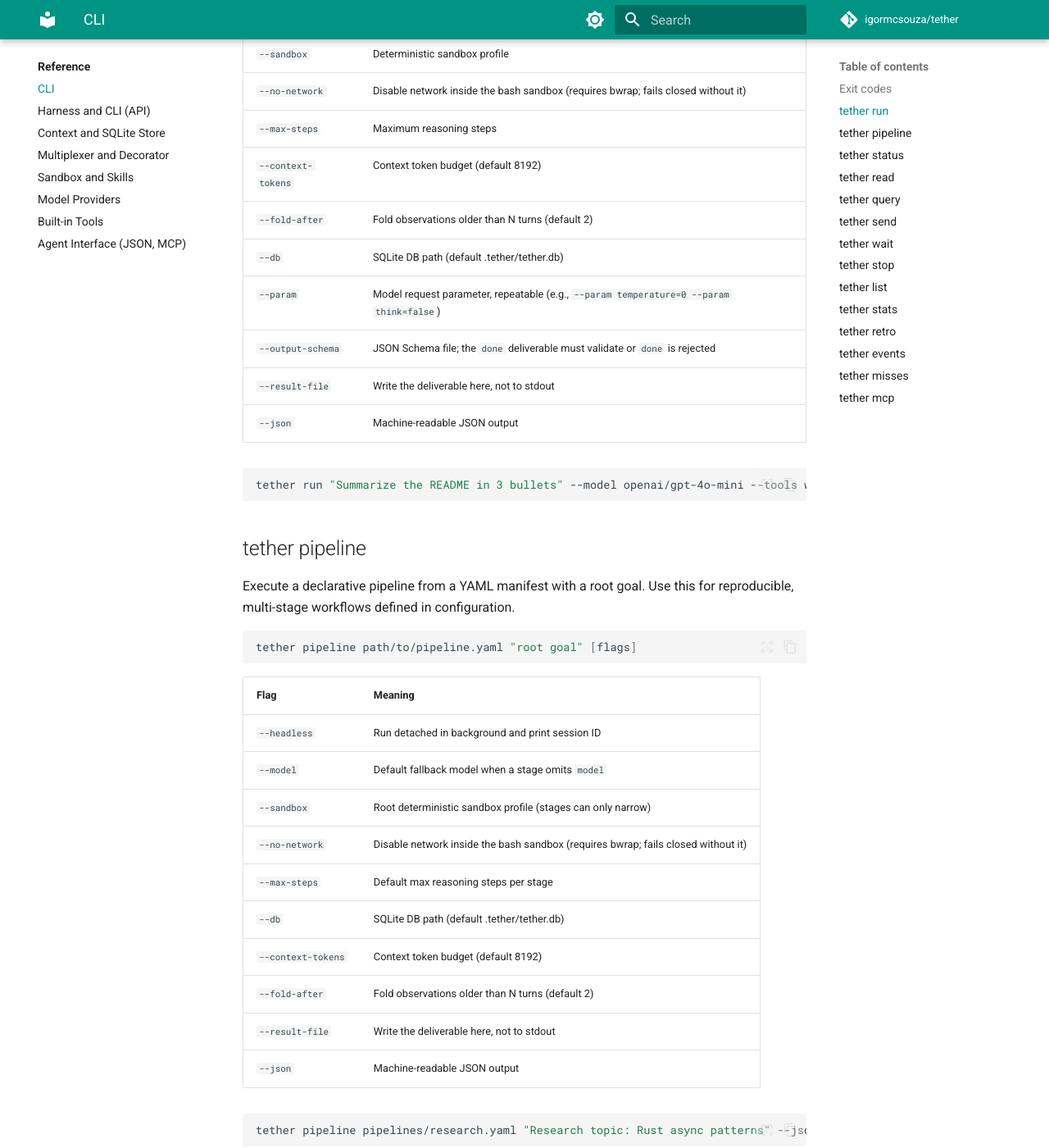
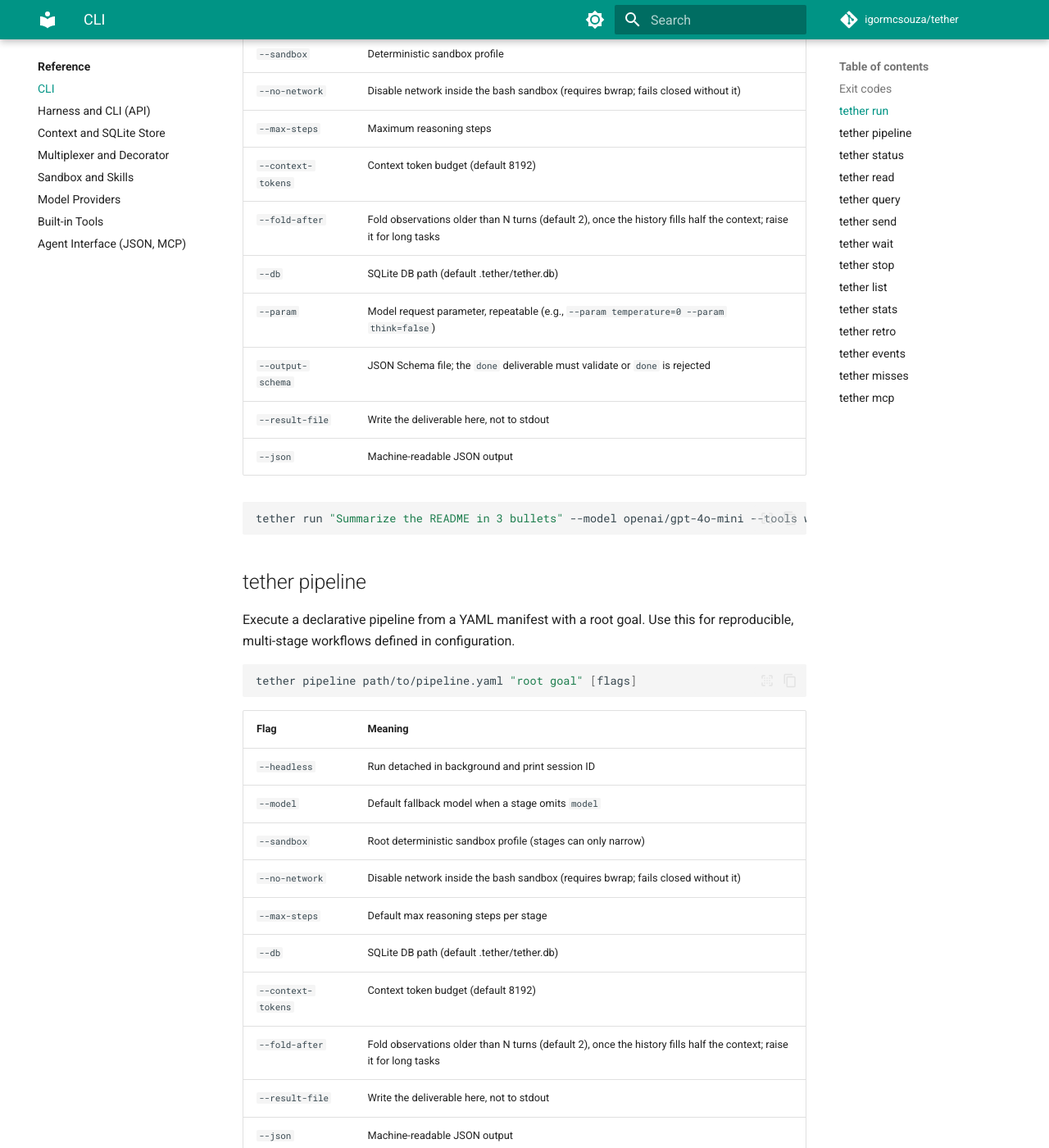
Before and after one commit to igormcsouza/tether, an MkDocs documentation site: the page built from docs/reference/cli.md, in a window 1280 px wide and 1400 px high, scrolled down 1256 px. Shown: the whole window at 82% size. Built offline with MkDocs 1.6.1 and Material for MkDocs 9.7.7, drawn with Linux system fonts in a browser that asks for light colours; comment, search, counter and statistics services are not loaded.

Commit message:
docs(cli): say --fold-after applies past half the window
Co-Authored-By: Claude Sonnet 5.5 <noreply@anthropic.com>

```diff
--- a/docs/reference/cli.md
+++ b/docs/reference/cli.md
@@ -34,7 +34,7 @@ tether run "your goal here" [flags]
 | `--no-network` | Disable network inside the bash sandbox (requires bwrap; fails closed without it) |
 | `--max-steps` | Maximum reasoning steps |
 | `--context-tokens` | Context token budget (default 8192) |
-| `--fold-after` | Fold observations older than N turns (default 2) |
+| `--fold-after` | Fold observations older than N turns (default 2), once the history fills half the context; raise it for long tasks |
 | `--db` | SQLite DB path (default .tether/tether.db) |
 | `--param` | Model request parameter, repeatable (e.g., `--param temperature=0 --param think=false`) |
 | `--output-schema` | JSON Schema file; the `done` deliverable must validate or `done` is rejected |
@@ -62,7 +62,7 @@ tether pipeline path/to/pipeline.yaml "root goal" [flags]
 | `--max-steps` | Default max reasoning steps per stage |
 | `--db` | SQLite DB path (default .tether/tether.db) |
 | `--context-tokens` | Context token budget (default 8192) |
-| `--fold-after` | Fold observations older than N turns (default 2) |
+| `--fold-after` | Fold observations older than N turns (default 2), once the history fills half the context; raise it for long tasks |
 | `--result-file` | Write the deliverable here, not to stdout |
 | `--json` | Machine-readable JSON output |
 
```
